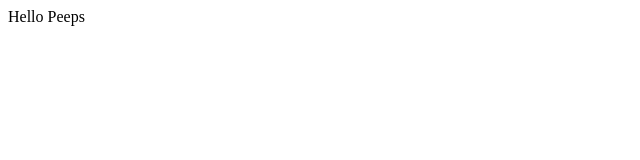
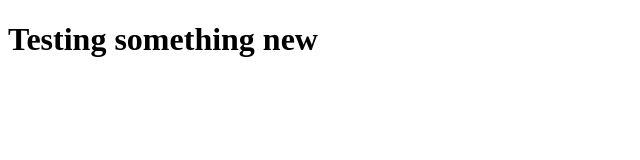
Before and after one commit to e-abbah/eabbah-SEN306, a plain HTML site: page Week-3/index.html in a window 1280 px wide. Shown: the whole page, without its empty margins (0-640 px from the left). Drawn offline with Linux system fonts and the light colour scheme.

Commit message:
add index.html

```diff
--- a/Week-3/index.html
+++ b/Week-3/index.html
@@ -1,11 +1,11 @@
 <!DOCTYPE html>
-
-<html lang="en"></html>
+<html lang="en">
 <head>
     <meta charset="UTF-8">
-    <meta http-equiv="X-UA-Compatible" content="IE=edge">
     <meta name="viewport" content="width=device-width, initial-scale=1.0">
     <title>Document</title>
 </head>
-<body>Hello Peeps</body>
+<body>
+    <h1>Testing something new</h1>
+</body>
 </html>
```
